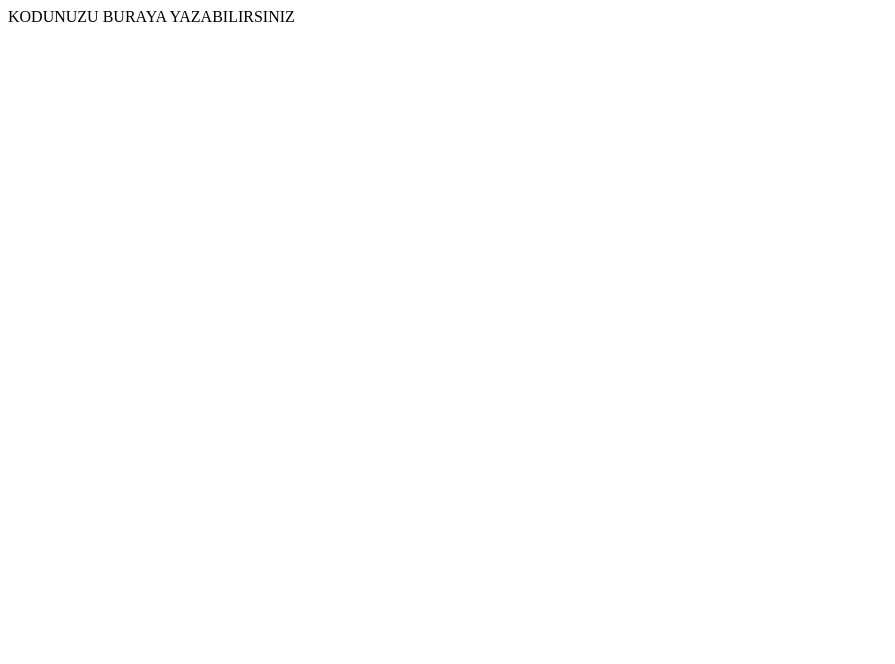
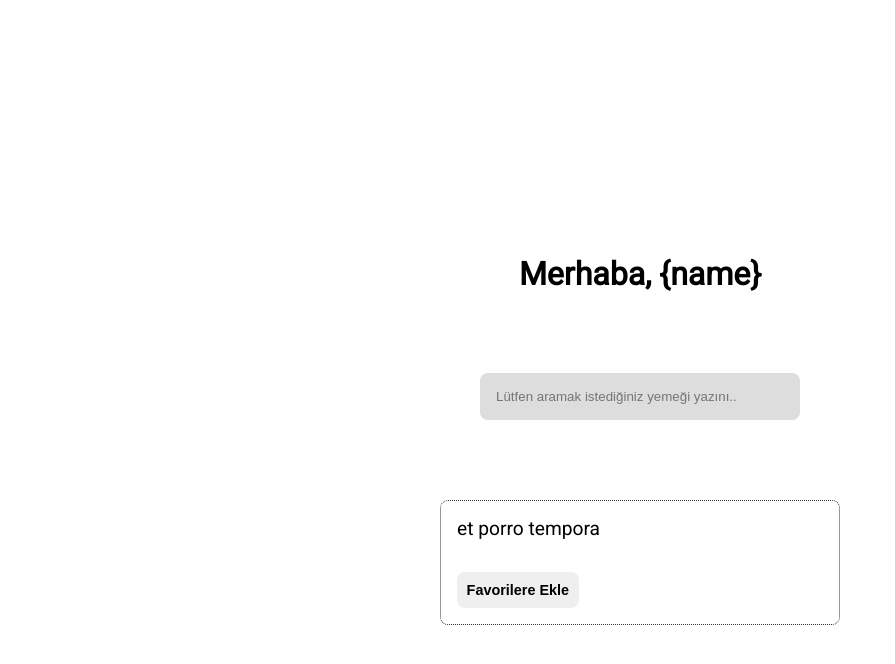
Before and after one commit to kodin21/food-search-engine-week2-codeunlu, a website built with Parcel: page index.html in a window 1280 px wide. Shown: the whole page, without its empty margins (0-895 px from the left). Built offline with nearby package versions, Linux system fonts and the light colour scheme.

Commit message:
Fuse Js Added & Css Edited

```diff
--- /dev/null
+++ b/base.css
@@ -0,0 +1,87 @@
+@import url('https://fonts.googleapis.com/css2?family=Roboto:wght@300;400&display=swap');
+*{
+    margin: 0;
+    padding: 0;
+    list-style: none;
+    box-sizing: border-box;
+}
+html{
+    font-family: 'Roboto', sans-serif;
+    font-size: 16px;
+    font-weight: 300;
+}
+body{
+    width: 100%;
+    height: 100vh;
+}
+
+#js-root{
+    display: flex;
+    flex-direction: column;
+    justify-content: center;
+    align-items: center;
+    height: 100%;
+}
+
+h2.user-title{
+    font-size: 2rem;
+    padding: 5rem 0;
+}
+
+.form-search{
+    width: 20rem;
+    display: flex;
+    flex-direction: column;
+    justify-content: center;
+    margin-bottom: 5rem;
+}
+.input-search{
+    width: 100%;
+    padding: 1rem;
+    border: none;
+    border-radius: .5rem;
+    background-color: #ddd;
+    color: #333;
+}
+.food-cards{
+    display: flex;
+    flex-wrap: wrap;
+    justify-content: center;
+    gap: 1rem;
+}
+.food-card{
+    display: flex;
+    flex-direction: column;
+    overflow: hidden;
+    border:1px dotted #333;
+    border-radius: .5rem;
+    padding: 1rem;
+    width: 25rem;
+}
+h3.food-title{
+    font-size: 1.2rem;
+    font-weight: 400;
+    margin-bottom: 2rem;
+}
+.food-buttons{
+    display: flex;
+    justify-content: space-between;
+}
+.food-button{
+    padding: .6rem;
+    border: none;
+    border-radius: .5rem;
+    font-size: .9rem;
+    font-weight: bold;
+    cursor: pointer;
+    transition: all 300ms;
+}
+.food-button:hover{
+    border: 1px solid #333;
+    padding-left: 1rem;
+    padding-right: 1rem;
+}
+.isSuccess{
+    background-color: #7FFFD4;
+    color: #333;
+}
--- a/index.html
+++ b/index.html
@@ -1,13 +1,34 @@
 <!DOCTYPE html>
 <html lang="en">
+
 <head>
     <meta charset="UTF-8">
     <meta http-equiv="X-UA-Compatible" content="IE=edge">
     <meta name="viewport" content="width=device-width, initial-scale=1.0">
-    <title>Document</title>
+    <title>Food Time</title>
+    <link rel="stylesheet" href="base.css">
 </head>
+
 <body>
-    KODUNUZU BURAYA YAZABILIRSINIZ
+
+    <div id="js-root">
+        <h2 class="user-title">Merhaba, {name}</h2>
+
+        <div class="form-search">
+            <input type="text" class="input-search" placeholder="Lütfen aramak istediğiniz yemeği yazını..">
+        </div>
+
+        <div class="food-cards">
+            <div class="food-card">
+                <h3 class="food-title">et porro tempora</h3>
+                <div class="food-buttons">
+                    <button class="food-button">Favorilere Ekle</button>
+                </div>
+            </div>
+        </div>
+    </div>
+
     <script src="index.js"></script>
 </body>
+
 </html>
--- a/index.js
+++ b/index.js
@@ -1 +1 @@
-console.log('test')
+import Fuse from 'fuse.js'
--- a/package.json
+++ b/package.json
@@ -10,5 +10,8 @@
   },
   "devDependencies": {
     "parcel-bundler": "^1.12.5"
+  },
+  "dependencies": {
+    "fuse.js": "^6.4.6"
   }
 }
```
Also changed, not shown: 1 other file. Lines whose indentation alone changed are shown as unchanged.
